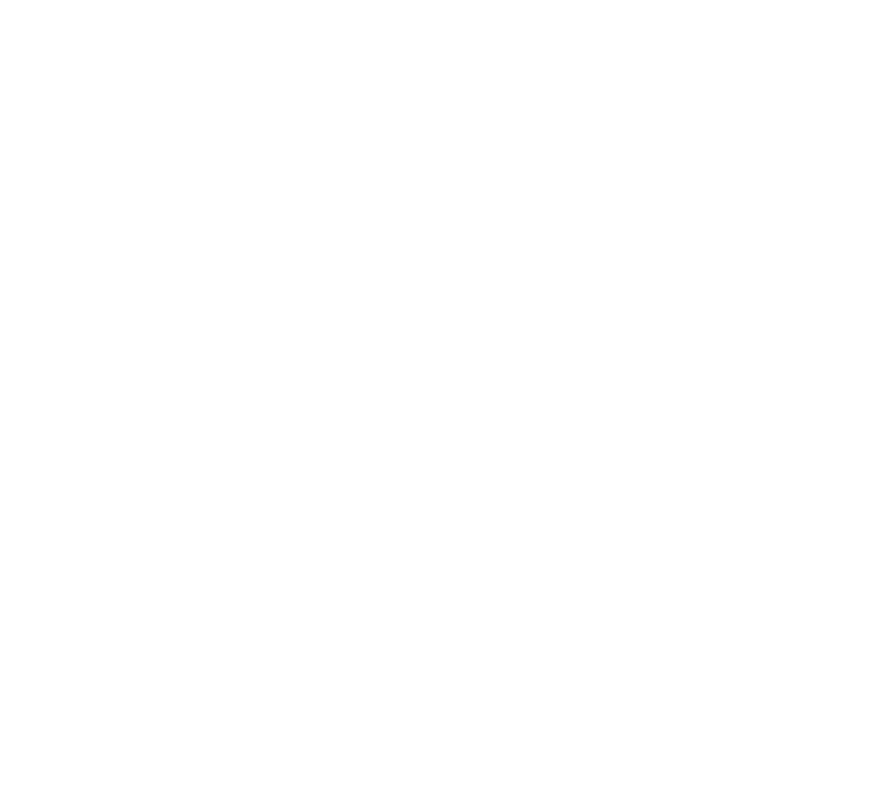
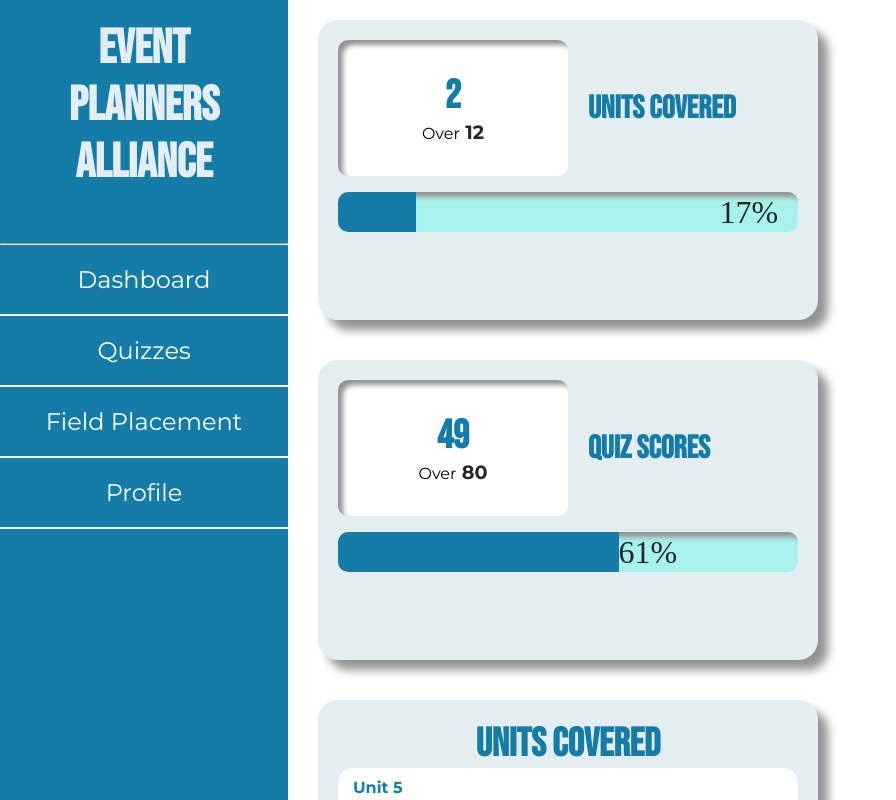
Before and after one commit to lewinskie254/RAG-Quiz-Generation-Frontend, a React (Vite) app: page /student/1 in a window 1280 px wide. Before the commit this address had no page. Shown: the whole page, without its empty margins (0-896 px from the left). Built offline with nearby package versions, Linux system fonts and the light colour scheme.

Commit message:
final mods to the exising usage of specific dashboards

```diff
--- a/src/App.jsx
+++ b/src/App.jsx
@@ -4,13 +4,15 @@ import AdminQuizView from './pages/AdminQuizView.jsx'
 import { Routes, Route } from 'react-router-dom';
 import AdminQuizManagementDash from './pages/AdminQuizManagementDash.jsx';
 import StudentQuizView from './pages/StudentQuizView.jsx';
+import StudentDashboard from './pages/StudentDashboard.jsx'
 
 
 function App() {
 
   return (
     <Routes>
-      <Route path="/" element={<AdminDashboard/>} />
+      <Route path="/student/:studentId" element={<StudentDashboard/>} />
+      <Route path="/admin/:adminId" element={<AdminDashboard/>} />
       <Route path="/admin-quiz/:quizId" element={<AdminQuizView />} />
       <Route path="/admin-quiz-management/:unitId" element={<AdminQuizManagementDash />} />
       <Route path="/student-quiz" element={<StudentQuizView />} />
--- a/src/css/components.css
+++ b/src/css/components.css
@@ -247,8 +247,8 @@
 
 
 .card {
-  width: 450px;
-  height: 250px;
+  width: 500px;
+  height: 300px;
   background-color: var(--shaded-white);
   margin: 20px;
   border-radius: 20px;
--- a/src/pages/AdminDashboard.jsx
+++ b/src/pages/AdminDashboard.jsx
@@ -6,13 +6,16 @@ import Button from '../components/button';
 import Modal from '../components/Modal';
 import { useState, useEffect } from 'react';
 import axios from 'axios';
+import { useParams } from 'react-router';
 
 
 const AdminDashboard = () => {
+    const {adminId} = useParams()
     const [modalVisible, setModalVisible] = useState(false);
     const [quizzes, setQuizzes] = useState([]);
     const [units, setUnits] = useState([]);
     const [courses, setCourses] = useState([]);
+    const [teacherDetails, setTeacherDetails] = useState({})
     const [student, setStudents] = useState([]);
     const showModal = () => setModalVisible(true);
 
@@ -22,13 +25,14 @@ const AdminDashboard = () => {
         await fetchUnits();
         await fetchCourses();
         await fetchAllStudents();
+        await fetchAdminDetails();
        }
     fetchData();
     }, [])
 
     const fetchQuizzes = async () => {
         try {
-            const response = await axios.get("http://127.0.0.1:8000/api/quiz/show-all-quizzes-by-teacher/ba836b7f-2f59-49c9-a0a7-c7e7feb13c96/")
+            const response = await axios.get(`http://127.0.0.1:8000/api/quiz/show-all-quizzes-by-teacher/${adminId}`)
             setQuizzes(response.data.quizzes);
             console.log("Quizzes", response.data)
         } catch (err) {
@@ -38,7 +42,7 @@ const AdminDashboard = () => {
 
     const fetchUnits = async () => {
         try {
-            const response = await axios.get("http://127.0.0.1:8000/api/unit/show-all-units/")
+            const response = await axios.get(`http://127.0.0.1:8000/api/unit/show-units-by-teacher/${adminId}`)
             setUnits(response.data.units);
             console.log("Units", response.data)
         } catch(err) {
@@ -64,11 +68,20 @@ const AdminDashboard = () => {
 
     const fetchAllStudents = async () => {
         try {
-            const response = await axios.get('http://127.0.0.1:8000/api/student/show-all-students-by-school/ee73aa34-0f26-46fe-92f1-85ba51435e01/')
+            const response = await axios.get(`http://127.0.0.1:8000/api/student/show-all-students-by-school/${teacherDetails.school}/`)
             console.log("students", response.data)
             setStudents(response.data.students)
         } catch (err){
             console.log(err);
+        }
+    }
+
+    const fetchAdminDetails = async () => {
+        try{
+            const response = await axios.get(`http://127.0.0.1:8000/api/teacher/show-specific-teacher/${adminId}`)
+            setTeacherDetails(response.data.teacher)
+        } catch (err) {
+            console.log(err)
         }
     }
 
--- a/src/pages/AdminQuizManagementDash.jsx
+++ b/src/pages/AdminQuizManagementDash.jsx
@@ -1,4 +1,4 @@
-import React, { useEffect, useState } from 'react';
+import { useEffect, useState } from 'react';
 import { useParams } from 'react-router';
 import Title from '../components/Title';
 import SidePanelBtn from '../components/SidePanelBtn';
--- a/src/pages/StudentDashboard.jsx
+++ b/src/pages/StudentDashboard.jsx
@@ -3,9 +3,15 @@ import SidePanelBtn from '../components/SidePanelBtn';
 import Title from '../components/Title';
 import ProgressCard from '../components/ProgressCard';
 import UnitsCard from '../components/UnitsCard';
+import { useState } from 'react';
+import { useParams } from 'react-router';
 
 
 const StudentDashboard = () => {
+    const {studentId} = useParams()
+    const [studentQuizzes, setStudentQuizzes] = useState([]);
+
+
     return (
         <div className="container">
             <div className="dashboard">
```
